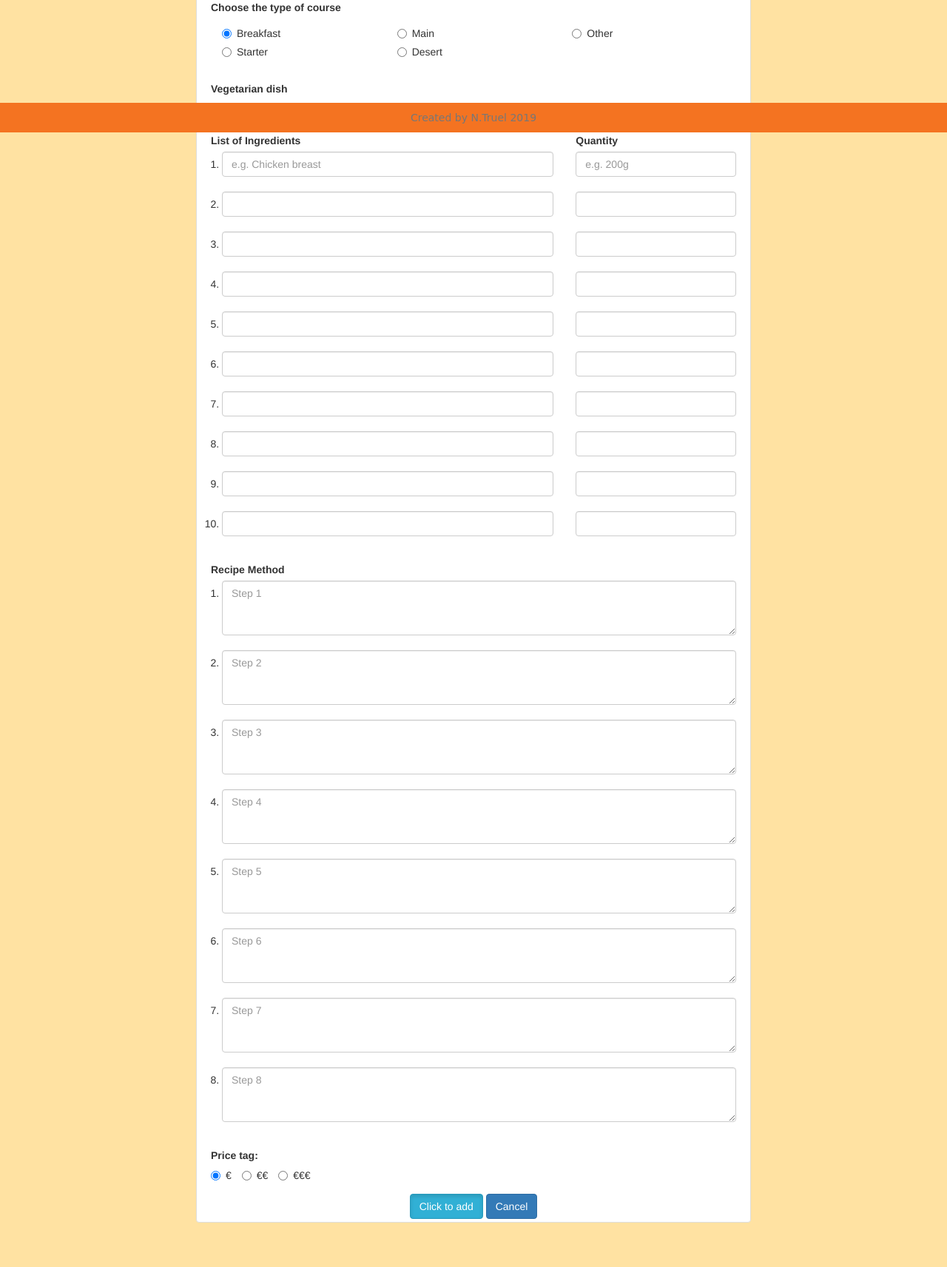
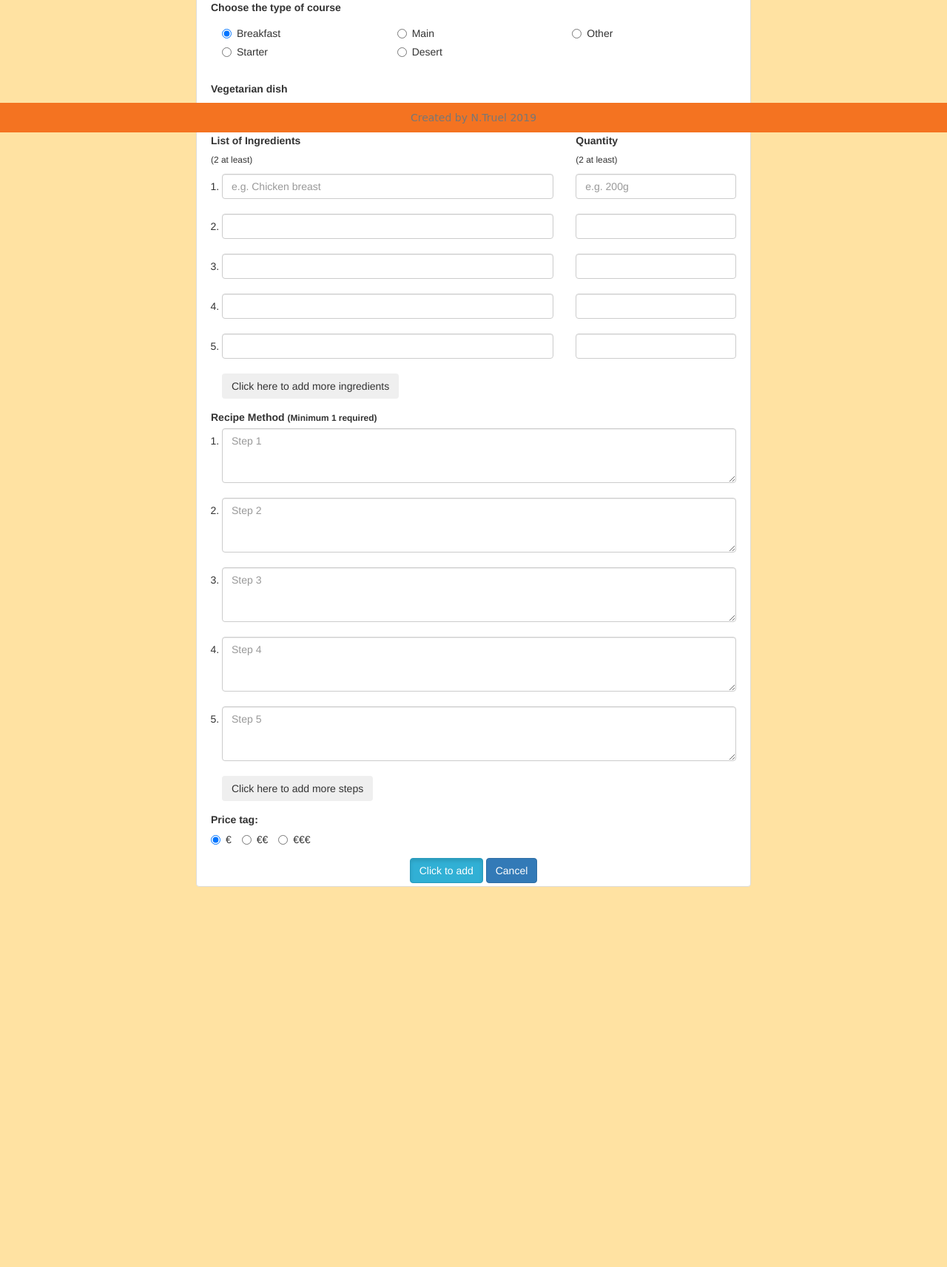
Before and after one commit to nicktruel/cookbook, a Flask app: page /add_recipe in a window 1280 px wide. Shown: the part 621-2334 px from the top of the page at 74% size. After the commit the page ends 1820 px from the top, so only its background shows below. Run offline with Flask 2, Linux system fonts and the light colour scheme; data that the repository does not hold is empty; some libraries are stand-ins or nearby versions; some web fonts are replaced.

Commit message:
Added collapsibles for ingredients, quantity and steps in add_recipe.html

```diff
--- a/static/css/style.css
+++ b/static/css/style.css
@@ -170,6 +170,15 @@ footer {
     margin-top: 20px;
 }
 
+.well{
+    padding: 0;
+    background-color: #fff;
+    border: 0;
+}
+.collapseQuantity{
+    margin-top: 34px;
+}
+
 /* Lists in edit_recipe.html and add_recipe.html */
 .quantity {
   list-style: none; /* Remove HTML bullets */
--- a/templates/add_recipe.html
+++ b/templates/add_recipe.html
@@ -14,18 +14,20 @@
             <div class="thumbnail">
                 <form action="{{url_for('insert_recipe')}}" method="POST">
 
-
+<!-- Recipe name -->
                     <div class="container-fluid">
                         <div class="form-group">
                             <label for="recipe_name">Recipe name</label>
                             <input type="text" class="form-control" id="recipe_name" name="recipe_name" placeholder="e.g. chicken curry..." required>
                         </div>
 
+<!-- Recipe description -->
                          <div class="form-group">
                             <label for="recipe_description">Small Description</label>
                             <textarea type="text" rows="3" class="form-control" id="recipe_description" name="recipe_description" placeholder="e.g. Classic indian dish, easy to make..." required></textarea>
                         </div>
 
+<!-- Image of dish -->
                         <!--<div class="form-group">-->
                         <!--    <label for="recipe_img">Add image (https://)</label>-->
                         <!--    <input type="file" id="recipe_img" name="recipe_img">-->
@@ -39,7 +41,7 @@
                         </div>
                         <br>
 
-
+<!-- Country of origin -->
                         <label for="recipe_country">Choose the country of origin</label>
                         <div class="container-fluid">
                             <div class="row">
@@ -93,21 +95,9 @@
                                 </div>
                             </div>
                         </div>
-
                         <br>
 
-                        <!--<div class="form-group">-->
-                        <!--    <label for="course_type">Type Of Course</label>-->
-                        <!--    <select class="form-control" required>-->
-                        <!--      <option selected disabled>Choose One</option>-->
-                        <!--      <option id="course_type" name="course_type">Breakfast</option>-->
-                        <!--      <option id="course_type" name="course_type">Starter</option>-->
-                        <!--      <option id="course_type" name="course_type">Main</option>-->
-                        <!--      <option id="course_type" name="course_type">Desert</option>-->
-                        <!--      <option id="course_type" name="course_type">Other</option>-->
-                        <!--    </select>-->
-                        <!--</div>-->
-
+<!-- Course type -->
                         <label for="course_type">Choose the type of course</label>
                         <div class="container-fluid">
                             <div class="row">
@@ -151,6 +141,7 @@
                         </div>
                         <br>
 
+<!-- Vegetarian option -->
                         <label for="vegetarian_recipe">Vegetarian dish</label>
                         <br>
                         <div class="radio-inline">
@@ -167,7 +158,7 @@
                         </div>
 
 
-
+<!-- List of ingredients -->
                     </div>
                     <br>
                     <div class="container-fluid">
@@ -175,13 +166,14 @@
                             <div class="col-xs-8">
                                  <div class="form-group">
                                     <label for="recipe_ingredients">List of Ingredients</label>
+                                    <p><small>(2 at least)</small></p>
                                     <ol class="ingredients">
                                         <li>
                                             <input type="text" class="form-control" id="recipe_ingredient.0" name="recipe_ingredient.0" placeholder="e.g. Chicken breast" required>
                                         </li>
                                         <br>
                                         <li>
-                                            <input type="text" class="form-control" id="recipe_ingredient.1" name="recipe_ingredient.1" placeholder=" ">
+                                            <input type="text" class="form-control" id="recipe_ingredient.1" name="recipe_ingredient.1" placeholder=" " required>
                                         </li>
                                         <br>
                                         <li>
@@ -196,6 +188,14 @@
                                             <input type="text" class="form-control" id="recipe_ingredient.4" name="recipe_ingredient.4" placeholder=" ">
                                         </li>
                                         <br>
+
+<!-- Collpase ingredients -->
+                                        <button class="btn" type="button" data-toggle="collapse" data-target="#collapseIngredients, #collapseIngredientsQuantity" aria-expanded="false" aria-controls="collapseIngredients">
+                                          Click here to add more ingredients
+                                        </button>
+                                        <div class="collapse" id="collapseIngredients">
+                                            <br>
+                                            <div class="well">
                                                 <li>
                                                     <input type="text" class="form-control" id="recipe_ingredient.5" name="recipe_ingredient.5" placeholder=" ">
                                                 </li>
@@ -216,19 +216,25 @@
                                                     <input type="text" class="form-control" id="recipe_ingredient.9" name="recipe_ingredient.9" placeholder=" ">
                                                 </li>
                                                 <br>
+                                            </div>
+                                        </div>
+
                                     </ol>
                                 </div>
                             </div>
+
+<!-- List of ingredients quantities -->
                              <div class="col-xs-4">
                                  <div class="form-group">
                                     <label for="recipe_ingredients_quantity">Quantity</label>
+                                    <p><small>(2 at least)</small></p>
                                     <ul class="quantity">
                                         <li>
                                         <input type="text" class="form-control" id="recipe_ingredients_quantity.0" name="recipe_ingredients_quantity.0" placeholder="e.g. 200g" required>
                                         </li>
                                         <br>
                                         <li>
-                                        <input type="text" class="form-control" id="recipe_ingredients_quantity.1" name="recipe_ingredients_quantity.1">
+                                        <input type="text" class="form-control" id="recipe_ingredients_quantity.1" name="recipe_ingredients_quantity.1" required>
                                         </li>
                                         <br>
                                         <li>
@@ -243,6 +249,11 @@
                                         <input type="text" class="form-control" id="recipe_ingredients_quantity.4" name="recipe_ingredients_quantity.4">
                                         </li>
                                         <br>
+
+<!-- Collapse ingredients quantity -->
+                                        <div class="collapse" id="collapseIngredientsQuantity">
+                                            <br>
+                                            <div class="well collapseQuantity">
                                                 <li>
                                                 <input type="text" class="form-control" id="recipe_ingredients_quantity.5" name="recipe_ingredients_quantity.5">
                                                 </li>
@@ -263,16 +274,18 @@
                                                 <input type="text" class="form-control" id="recipe_ingredients_quantity.9" name="recipe_ingredients_quantity.9">
                                                 </li>
                                                 <br>
+                                            </div>
+                                        </div>
                                     </ul>
                                 </div>
                             </div>
                         </div>
                     </div>
 
-
+<!-- Recipe method -->
                     <div class="container-fluid">
                         <div class="form-group">
-                            <label for="recipe_instruction">Recipe Method</label>
+                            <label for="recipe_instruction">Recipe Method <small>(Minimum 1 required)</small></label>
                             <ol class="instructions">
                                 <li>
                                 <textarea type="text" rows="3" class="form-control" id="recipe_instruction.0" name="recipe_instruction.0" placeholder="Step 1" required></textarea>
@@ -294,6 +307,14 @@
                                     <textarea type="text" rows="3" class="form-control" id="recipe_instruction.4" name="recipe_instruction.4" placeholder="Step 5"></textarea>
                                 </li>
                                 <br>
+<!-- Collapse steps -->
+                                <button class="btn" type="button" data-toggle="collapse" data-target="#collapseSteps" aria-expanded="false" aria-controls="collapseSteps">
+                                  Click here to add more steps
+                                </button>
+                                <div class="collapse" id="collapseSteps">
+                                    <br>
+                                    <div class="well">
+
                                         <li>
                                         <textarea type="text" rows="3" class="form-control" id="recipe_instruction.5" name="recipe_instruction.5" placeholder="Step 6"></textarea>
                                         </li>
@@ -306,9 +327,19 @@
                                         <textarea type="text" rows="3" class="form-control" id="recipe_instruction.7" name="recipe_instruction.7" placeholder="Step 8"></textarea>
                                         </li>
                                         <br>
+                                        <li>
+                                        <textarea type="text" rows="3" class="form-control" id="recipe_instruction.8" name="recipe_instruction.8" placeholder="Step 9"></textarea>
+                                        </li>
+                                        <br>
+                                        <li>
+                                        <textarea type="text" rows="3" class="form-control" id="recipe_instruction.9" name="recipe_instruction.9" placeholder="Step 10"></textarea>
+                                        </li>
+                                    </div>
+                                </div>
                             </ol>
                         </div>
 
+<!-- Price tag -->
                         <label for="price_tag">Price tag: </label>
                         <div class="form-group">
 
@@ -324,6 +355,7 @@
                         </div>
                    </div>
 
+<!-- Add and cancel buttons -->
                     <div class="text-center">
                         <button type="submit" class="btn btn-info active" name="action">Click to add</button>
                         <a href="{{url_for('home_page')}}" class="btn btn-primary" role="button">Cancel</a>
```
Lines whose indentation alone changed are shown as unchanged.
